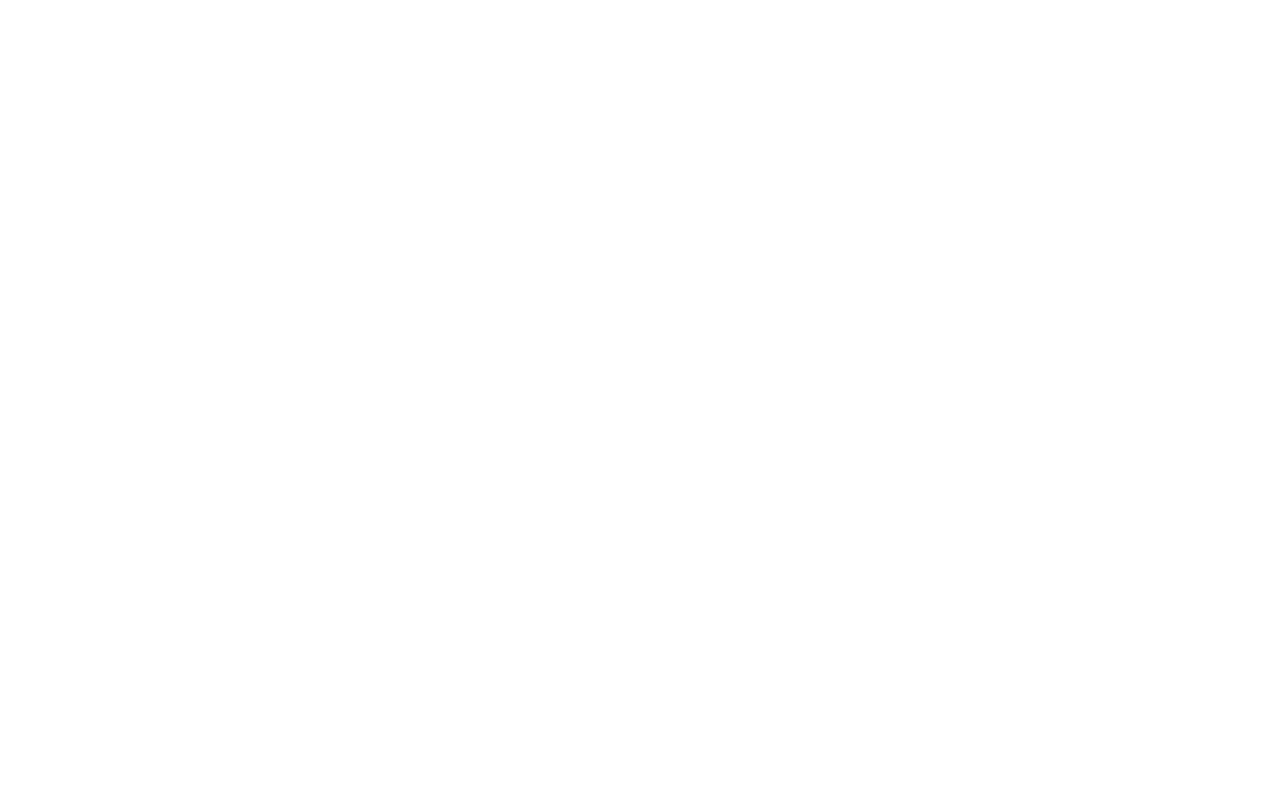
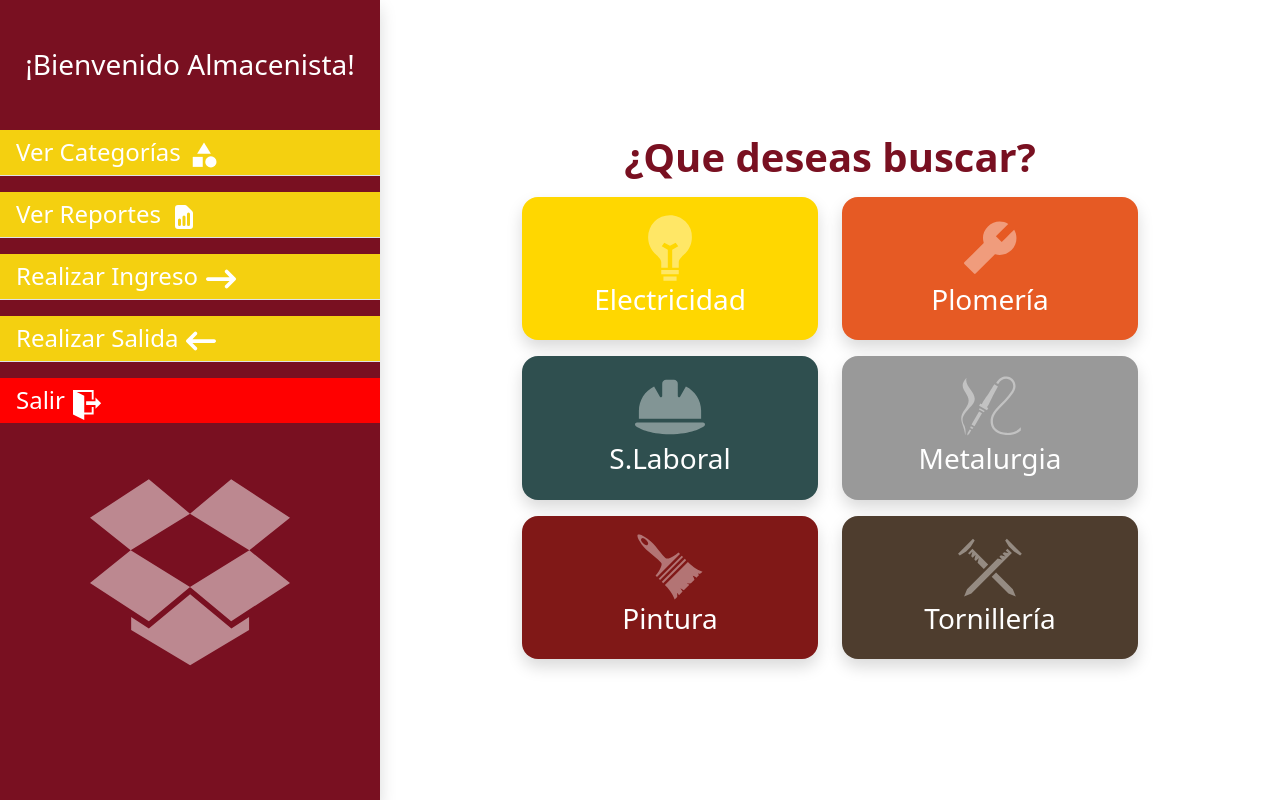
Before and after one commit to Anthonynino/TeneriaFront, a React (Vite) app: page /homepage in a window 1280 px wide. Before the commit this address had no page. Built offline with nearby package versions, Linux system fonts and the light colour scheme.

Commit message:
Homepage modified

```diff
--- a/index.html
+++ b/index.html
@@ -2,7 +2,7 @@
 <html lang="en">
   <head>
     <meta charset="UTF-8" />
-    <link rel="icon" type="image/svg+xml" href="/vite.svg" />
+    <link rel="icon" type="image/svg+xml" href="/src/assets/logo2.png" />
     <meta name="viewport" content="width=device-width, initial-scale=1.0" />
     <link
       href="https://cdn.jsdelivr.net/npm/bootstrap@5.3.3/dist/css/bootstrap.min.css"
@@ -15,7 +15,7 @@
       integrity="sha384-YvpcrYf0tY3lHB60NNkmXc5s9fDVZLESaAA55NDzOxhy9GkcIdslK1eN7N6jIeHz"
       crossorigin="anonymous"
     ></script>
-    <title>Vite + React</title>
+    <title>Tenería Rubio</title>
   </head>
   <body>
     <div id="root"></div>
--- a/package.json
+++ b/package.json
@@ -10,9 +10,11 @@
     "preview": "vite preview"
   },
   "dependencies": {
+    "@mui/material": "^5.15.15",
     "bootstrap": "^5.3.3",
     "react": "^18.2.0",
     "react-dom": "^18.2.0",
+    "react-icons": "^5.1.0",
     "react-router-dom": "^6.22.3"
   },
   "devDependencies": {
--- a/src/App.css
+++ b/src/App.css
@@ -1,27 +1,24 @@
 .form-login {
   width: 26rem !important;
-  border-radius: 56px !important;
 }
 
 .logo {
   width: 40%;
 }
 
-.input-login {
-  background-color: #eeeeee;
-  border-radius: 20px;
+.button-submit {
+  background-color: #791021;
+  transition: all 0.5s;
 }
 
-.button-submit {
-  background-color: #791021;
+.shadow-box {
+  box-shadow: -5px -5px 15px #791021, 5px 5px 15px #F4D010;
 }
 
-.not-acount {
-  font-weight: 500;
-  font-size: 18px;
+.button-submit:hover {
+ background-color: #F4D010;
 }
 
-.not-acount a {
-  color: #F4D010;
-  text-decoration: none;
+.no-underline {
+  text-decoration: none !important;
 }
--- a/src/App.jsx
+++ b/src/App.jsx
@@ -1,15 +1,15 @@
 import {BrowserRouter, Routes, Route} from 'react-router-dom'
 import LoginPage from './pages/LoginPage'
+import Homepage from './pages/Homepage'
 import './App.css'
 
 function App() {
-
-
   return (
     <>
       <BrowserRouter>
             <Routes>
-              <Route path='/login' element={<LoginPage/>} />
+              <Route path='/' element={<LoginPage/>} />
+              <Route path='/homepage' element={<Homepage/>} />
             </Routes>
       </BrowserRouter>
     </>
--- /dev/null
+++ b/src/pages/Homepage.jsx
@@ -0,0 +1,163 @@
+import { Link } from "react-router-dom";
+import { MdCategory } from "react-icons/md";
+import { HiDocumentReport } from "react-icons/hi";
+import { ImExit } from "react-icons/im";
+import { FaArrowRightLong } from "react-icons/fa6";
+import { FaArrowLeftLong } from "react-icons/fa6";
+import { GrDropbox } from "react-icons/gr";
+import { IoBulbSharp } from "react-icons/io5";
+import { FaHelmetSafety } from "react-icons/fa6";
+import { AiFillTool } from "react-icons/ai";
+import { GiSolderingIron } from "react-icons/gi";
+import { GiLargePaintBrush } from "react-icons/gi";
+import { GiNails } from "react-icons/gi";
+function Homepage() {
+  const cards = [
+    {
+      id: 0,
+      title: "Electricidad",
+      color: "#FFD700",
+      icon: <IoBulbSharp size={70}/>,
+    },
+    {
+      id: 1,
+      title: "Plomería",
+      color: "#E65A24",
+      icon: <AiFillTool  size={70}/>,
+    },
+    {
+      id: 2,
+      title: "S.Laboral",
+      color: "#2F4F4F",
+      icon: <FaHelmetSafety size={70}/>,
+    },
+    {
+      id: 3,
+      title: "Metalurgia",
+      color: " #999999",
+      icon: <GiSolderingIron size={70} />,
+    },
+    {
+      id: 4,
+      title: "Pintura",
+      color: "#801817",
+      icon: <GiLargePaintBrush size={70}/>,
+    },
+    {
+      id: 5,
+      title: "Tornillería",
+      color: "#4E3D2E",
+      icon: <GiNails size={70}/>,
+    },
+  ];
+  return (
+    <>
+      <div className="vh-100 d-flex">
+        <div
+          className="shadow"
+          style={{ background: "#791021", width: "380px", height: "100%" }}
+        >
+          <h3 className="text-white text-center pt-5 mb-5">
+            ¡Bienvenido Almacenista!
+          </h3>
+          <ul className="list-group list-group-flush">
+            <Link
+              to="/"
+              className="position-relative list-group-item fw-bold mb-3 text-white"
+              style={{ background: "#F4D010" }}
+            >
+              <h4 className="d-inline">Ver Categorías</h4>
+              <MdCategory
+                className="position-absolute mx-2"
+                style={{ top: "10px" }}
+                size={30}
+              />
+            </Link>
+            <Link
+              to="/"
+              className="position-relative list-group-item fw-bold mb-3 text-white"
+              style={{ background: "#F4D010" }}
+            >
+              <h4 className="d-inline">Ver Reportes</h4>
+              <HiDocumentReport
+                className="position-absolute mx-2"
+                style={{ top: "10px" }}
+                size={30}
+              />
+            </Link>
+            <Link
+              to="/"
+              className="position-relative list-group-item fw-bold mb-3 text-white"
+              style={{ background: "#F4D010" }}
+            >
+              <h4 className="d-inline">Realizar Ingreso</h4>
+              <FaArrowRightLong
+                className="position-absolute mx-2"
+                style={{ top: "10px" }}
+                size={30}
+              />
+            </Link>
+            <Link
+              to="/"
+              className="position-relative list-group-item fw-bold mb-3 text-white"
+              style={{ background: "#F4D010" }}
+            >
+              <h4 className="d-inline">Realizar Salida</h4>
+              <FaArrowLeftLong
+                className="position-absolute mx-2 "
+                style={{ top: "10px" }}
+                size={30}
+              />
+            </Link>
+            <Link
+              to="/"
+              className="position-relative list-group-item fw-bold text-white"
+              style={{ background: "#ff0000" }}
+            >
+              <h4 className="d-inline">Salir</h4>
+              <ImExit
+                className="position-absolute mx-2"
+                style={{ top: "12px" }}
+                size={30}
+              />
+            </Link>
+          </ul>
+          <div className="text-white text-center mt-5">
+            <GrDropbox style={{ opacity: "0.5" }} size={200} />
+          </div>
+        </div>
+        <div className="w-50 row my-auto mx-auto ">
+        <h1 className="text-center fw-bold" style={{ color: "#791021" }}>
+            ¿Que deseas buscar?
+          </h1>
+          {cards.map((card) => {
+            return (
+              <div
+                key={card.id}
+                className="col-lg-6 col-md-6 col-sm-12 col-xs-12 d-flex flex-column justify-content-center mx-auto"
+              >
+                <div
+                  style={{
+                    background: card.color,
+                  }}
+                  className="no-line text-white p-3 my-2 rounded-4 shadow"
+                  type="button"
+                >
+                  <div
+                    className="text-center"
+                    style={{ filter: "opacity(0.4)" }}
+                  >
+                    {card.icon}
+                  </div>
+                  <h3 className="text-center">{card.title}</h3>
+                </div>
+              </div>
+            );
+          })}
+        </div>
+      </div>
+    </>
+  );
+}
+
+export default Homepage;
--- a/src/pages/LoginPage.jsx
+++ b/src/pages/LoginPage.jsx
@@ -1,31 +1,48 @@
-const LoginPage = () => {
-    return ( <>
-    <div className="py-5 my-5 ">
-        <div className="d-flex justify-content-center border w-50 mx-auto rounded form-login shadow">
-                <form className="p-5">
-                    <h1 className="h3 mb-3 fw-bold text-center">Inicia sesion</h1>
+import { Link } from "react-router-dom";
+
+function LoginPage() {
+  return (
+    <>
+      <div className="d-flex justify-content-center vh-100 aling-items-center">
+        <form className="p-5 border rounded form-login rounded-5 my-auto shadow-box">
+          <h3 className="mb-3 fw-bold text-center">Iniciar sesion</h3>
           <div className="text-center">
-                        <img src="../src/assets/logo2.png" alt="" className=" logo mb-4"/>
+            <img src="../src/assets/logo2.png" alt="" className="logo mb-4" />
           </div>
           <div className="form-floating mb-4">
-                        <input type="email" className="form-control shadow-sm mb-1 input-login" placeholder="name@example.com"/>
-                        <label >Usuario</label>
+            <input
+              type="email"
+              className="form-control shadow-sm bg-white rounded-4"
+              placeholder="name@example.com"
+            />
+            <label>Usuario</label>
           </div>
           <div className="form-floating">
-
-                        <input type="password" className="form-control shadow-sm mb-1 input-login" placeholder="Password"/>
-                        <label >Password</label>
+            <input
+              type="password"
+              className="form-control shadow-sm bg-white rounded-4"
+              placeholder="Contraseña"
+            />
+            <label>Contraseña</label>
           </div>
-
-                    <button className="btn btn-primary w-100 py-2 mt-4 mb-3 border rounded-pill fw-bold button-submit" type="submit">Ingresa</button>
-                    <p className="not-acount">No tienes cuenta? <a href="#">Registrate</a></p>
-
+          <Link to="/homepage">
+            <button
+              className="text-white w-100 py-2 mt-4 mb-3 border rounded-pill fw-bold button-submit"
+              type="submit"
+            >
+              Ingresar
+            </button>
+          </Link>
+          <small className="fw-bold">
+            No tienes cuenta?{" "}
+            <a href="#" style={{ color: "#F4D010" }}>
+              Registrate
+            </a>
+          </small>
         </form>
       </div>
-    </div>
-
-
-    </> );
+    </>
+  );
 }
 
 export default LoginPage;
```
Also changed, not shown: 1 other file (tests, documents, lock files or other folders). Lines whose indentation alone changed are shown as unchanged.
